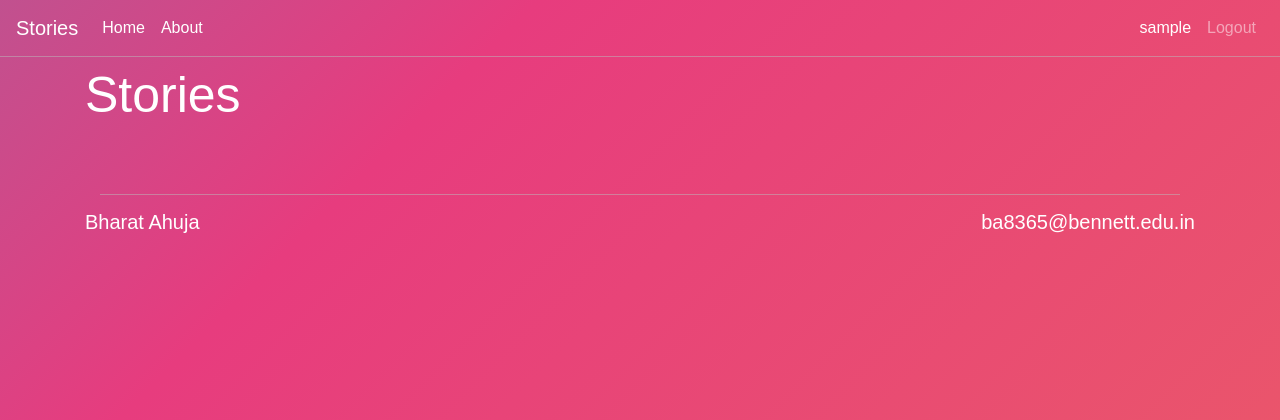
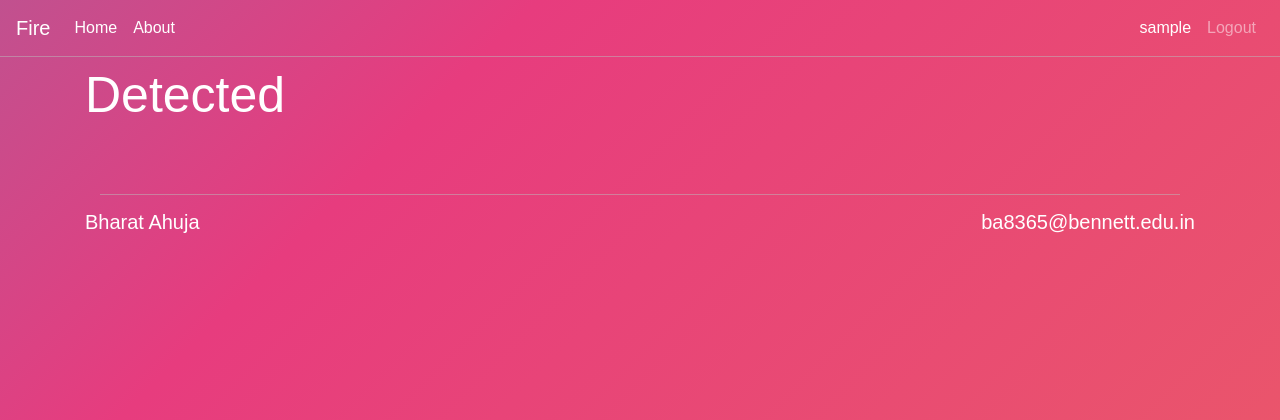
Before and after one commit to 69690/my-first-blog, a Django app: page /home/ in a window 1280 px wide. Shown: the top 420 px of the page. Run offline with Django 3.2, Linux system fonts and the light colour scheme; the visitor is signed in with stand-in values (Sample User, id 1); data that the repository does not hold is empty; some libraries are stand-ins or nearby versions.

Commit message:
temp changes

```diff
--- a/blog/templates/aboutme.html
+++ b/blog/templates/aboutme.html
@@ -13,7 +13,7 @@
 
 <body>
     <nav class="navbar navbar-expand-lg navbar-dark ">
-        <a class="navbar-brand" href="/">Stories</a>
+        <a class="navbar-brand" href="/">Fire</a>
         <button class="navbar-toggler" type="button" data-toggle="collapse" data-target="#navbarNavAltMarkup"
             aria-controls="navbarNavAltMarkup" aria-expanded="false" aria-label="Toggle navigation">
             <span class="navbar-toggler-icon"></span>
--- a/blog/templates/blog/about.html
+++ b/blog/templates/blog/about.html
@@ -13,7 +13,7 @@
 
 <body>
     <nav class="navbar navbar-expand-lg navbar-dark ">
-        <a class="navbar-brand" href="/">Stories</a>
+        <a class="navbar-brand" href="/">Fire</a>
         <button class="navbar-toggler" type="button" data-toggle="collapse" data-target="#navbarNavAltMarkup"
             aria-controls="navbarNavAltMarkup" aria-expanded="false" aria-label="Toggle navigation">
             <span class="navbar-toggler-icon"></span>
--- a/blog/templates/blog/post_detail.html
+++ b/blog/templates/blog/post_detail.html
@@ -2,7 +2,7 @@
 <html>
 
 <head>
-    <title>Stories</title>
+    <title>Fire</title>
     <link rel="stylesheet" href="{% static 'css/blog.css' %}">
     <link rel="stylesheet" href="https://stackpath.bootstrapcdn.com/bootstrap/4.5.0/css/bootstrap.min.css"
         integrity="sha384-9aIt2nRpC12Uk9gS9baDl411NQApFmC26EwAOH8WgZl5MYYxFfc+NcPb1dKGj7Sk" crossorigin="anonymous">
@@ -163,7 +163,7 @@
 
 <body>
     <nav class="navbar navbar-expand-lg navbar-dark ">
-        <a class="navbar-brand" href="/home">Stories</a>
+        <a class="navbar-brand" href="/home">Fire</a>
         <button class="navbar-toggler" type="button" data-toggle="collapse" data-target="#navbarNavAltMarkup"
             aria-controls="navbarNavAltMarkup" aria-expanded="false" aria-label="Toggle navigation">
             <span class="navbar-toggler-icon"></span>
--- a/blog/templates/blog/post_list.html
+++ b/blog/templates/blog/post_list.html
@@ -2,7 +2,7 @@
 <html>
 
 <head>
-    <title>Stories</title>
+    <title>Fire</title>
     <link rel="stylesheet" href="{% static 'css/blog.css' %}">
     <link rel="stylesheet" href="https://stackpath.bootstrapcdn.com/bootstrap/4.5.0/css/bootstrap.min.css"
         integrity="sha384-9aIt2nRpC12Uk9gS9baDl411NQApFmC26EwAOH8WgZl5MYYxFfc+NcPb1dKGj7Sk" crossorigin="anonymous">
@@ -13,7 +13,7 @@
 
 <body>
     <nav class="navbar navbar-expand-lg navbar-dark ">
-        <a class="navbar-brand" href="/home">Stories</a>
+        <a class="navbar-brand" href="/home">Fire</a>
         <button class="navbar-toggler" type="button" data-toggle="collapse" data-target="#navbarNavAltMarkup"
             aria-controls="navbarNavAltMarkup" aria-expanded="false" aria-label="Toggle navigation">
             <span class="navbar-toggler-icon"></span>
@@ -48,7 +48,7 @@
 
     <div class="container mt-2">
         <div>
-            <h1><a class="blog" href="/">Stories</a></h1>
+            <h1><a class="blog" href="/">Detected</a></h1>
         </div>
 
         <div>
--- a/blog/templates/mainpage.html
+++ b/blog/templates/mainpage.html
@@ -2,7 +2,7 @@
 <html>
 
 <head>
-    <title>Stories</title>
+    <title>Fire</title>
     <link rel="stylesheet" href="{% static 'css/blog.css' %}">
     <link rel="stylesheet" href="https://stackpath.bootstrapcdn.com/bootstrap/4.5.0/css/bootstrap.min.css"
         integrity="sha384-9aIt2nRpC12Uk9gS9baDl411NQApFmC26EwAOH8WgZl5MYYxFfc+NcPb1dKGj7Sk" crossorigin="anonymous">
@@ -14,7 +14,7 @@
 
 <body>
     <nav class="navbar navbar-expand-lg navbar-dark ">
-        <a class="navbar-brand" href="/">Stories</a>
+        <a class="navbar-brand" href="/">Fire</a>
         <button class="navbar-toggler" type="button" data-toggle="collapse" data-target="#navbarNavAltMarkup"
             aria-controls="navbarNavAltMarkup" aria-expanded="false" aria-label="Toggle navigation">
             <span class="navbar-toggler-icon"></span>
--- a/blog/views.py
+++ b/blog/views.py
@@ -83,7 +83,7 @@ def main(request):
 
 def post_list(request):
     if request.user.is_authenticated:
-        posts = Post.objects.filter(published_date__lte=timezone.now()).order_by('published_date')
+        posts = Post.objects.filter(published_date__lte=timezone.now()).order_by('-published_date')
         return render(request, 'blog/post_list.html', {'posts':posts, 'user':request.user.username})
     else:
         return redirect('/')
```
